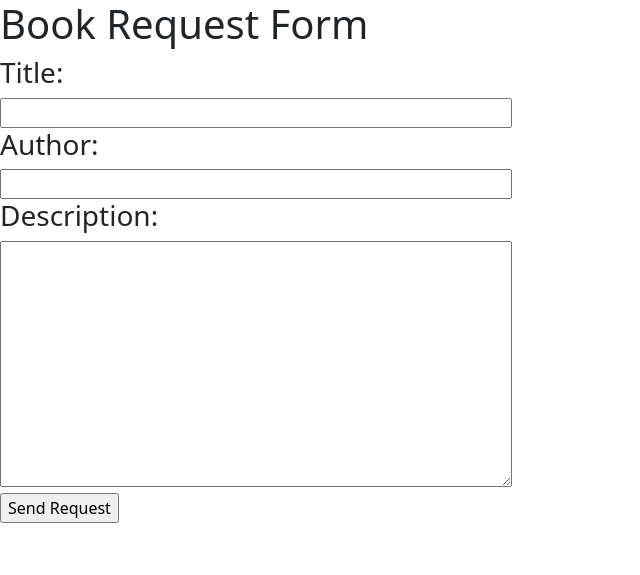
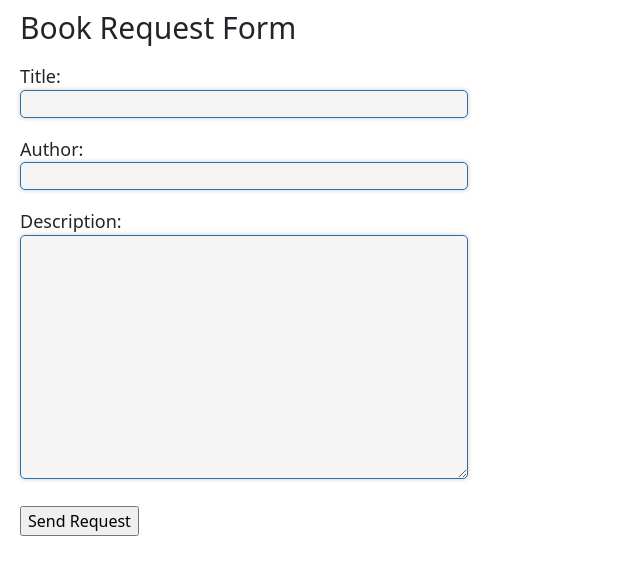
Before and after one commit to PBP-B11-2023/PageTurn, a Django app: page /request_buku/create-request in a window 1280 px wide. Shown: the top 575 px of the page, without its empty margins (0-640 px from the left). Run offline with Django 4.2, Linux system fonts and the light colour scheme.

Commit message:
update css

```diff
--- a/request_buku/templates/create_request.html
+++ b/request_buku/templates/create_request.html
@@ -1,9 +1,27 @@
 {% extends 'base.html' %}
 
 {% block content %}
+<style>
+    h1 {
+        margin: 20px;
+        margin-top: 10px;
+        font-size: 30px;
+    }
+    h3 {
+        margin: 20px;
+        font-size: large;
+        margin-bottom: 1px;
+        margin-top: 1px;
+    }
+    input {
+        margin: 20px;
+        margin-top: 1px;
+    }
+</style>
+
 <h1>Book Request Form</h1>
 
-<form method="POST">
+<form method="POST" >
     {% csrf_token %}
     <div>
         <h3>{{ form.title.label_tag }}</h3>
@@ -24,7 +42,14 @@
 
 <style>
     input[type="text"], textarea {
-        width: 40%;
+        width: 35%;
+        margin: 20px;
+        margin-top: 1px;
+        padding: 1px; /* Menambahkan ruang di dalam input */
+        border: 1px solid #2b6fa7; /* Menambahkan border dengan warna abu-abu */
+        border-radius: 5px; /* Membuat sudut-sudut elemen lebih lembut */
+        box-shadow: 0 0 5px rgba(0, 0, 0, 0.2); /* Menambahkan shadow */
+        background-color: #f5f5f5; /* Menambahkan warna latar belakang */
     }
 </style>
 
--- a/request_buku/urls.py
+++ b/request_buku/urls.py
@@ -1,5 +1,5 @@
 from django.urls import path
-from request_buku.views import show_request, create_request, show_request_json, get_request_json, add_request_ajax
+from request_buku.views import show_request, create_request, show_request_json, get_request_json, add_request_ajax, delete_request
 from django.contrib import admin
 
 app_name = 'request_buku'
@@ -10,4 +10,5 @@ urlpatterns = [
     path('show_request_json/', show_request_json, name='show_request_json'),
     path('get-request/', get_request_json, name='get_request_json'),
     path('create-request-ajax/', add_request_ajax, name='add_request_ajax'),
+    path('delete/<int:id>', delete_request, name='delete_request'),
 ]
--- a/request_buku/views.py
+++ b/request_buku/views.py
@@ -6,6 +6,7 @@ from django.urls import reverse
 from django.core import serializers
 from django.contrib.auth.decorators import login_required
 from django.views.decorators.csrf import csrf_exempt
+from django.http import JsonResponse
 
 # Create your views here.
 def show_request(request):
@@ -48,3 +49,8 @@ def add_request_ajax(request):
         return HttpResponse(b"CREATED", status=201)
 
     return HttpResponseNotFound()
+
+def delete_request(request, id):
+    request = Request.objects.get(pk = id)
+    request.delete()
+    return HttpResponseRedirect(reverse('request_buku:show_request'))
```
Also changed, not shown: request_buku/templates/request_buku.html (+81 -7 lines).
